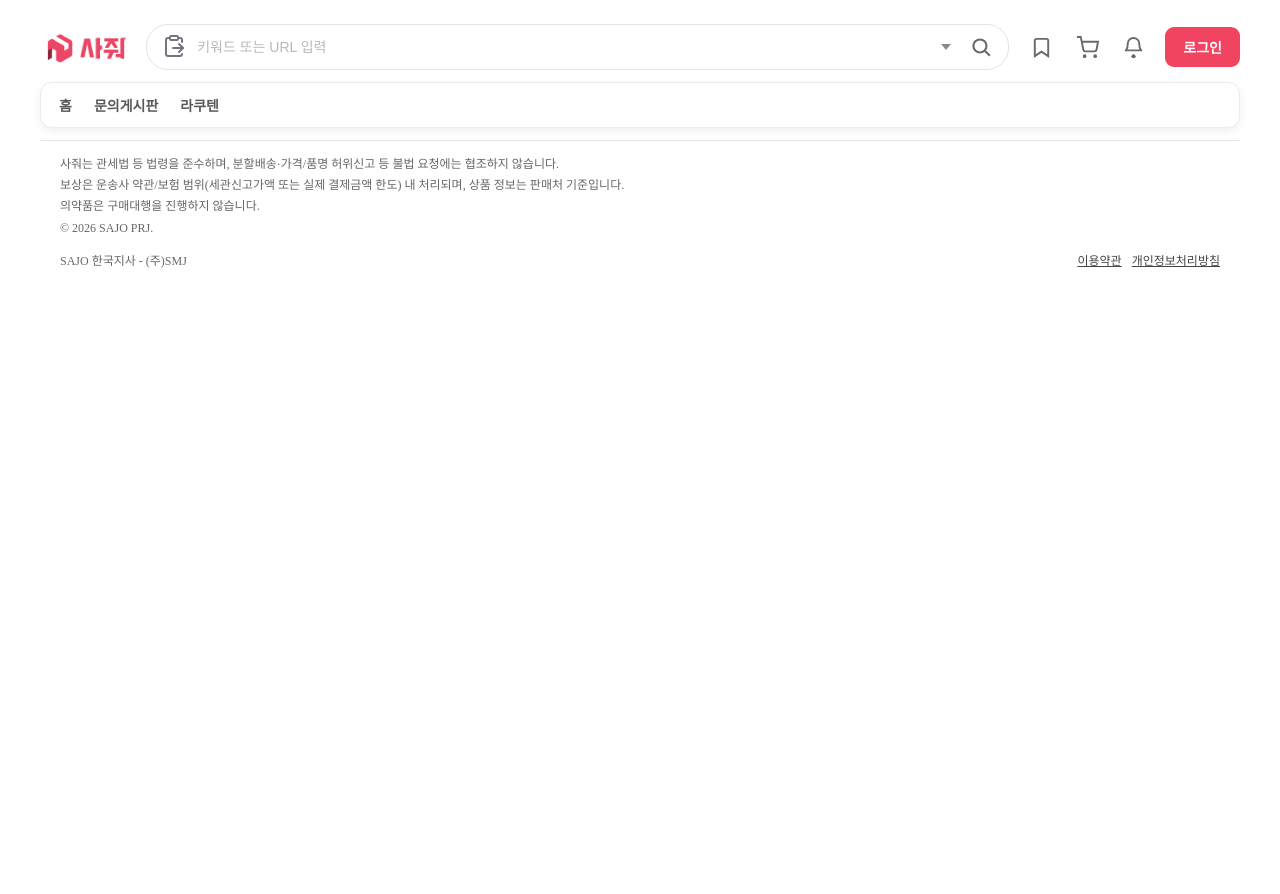
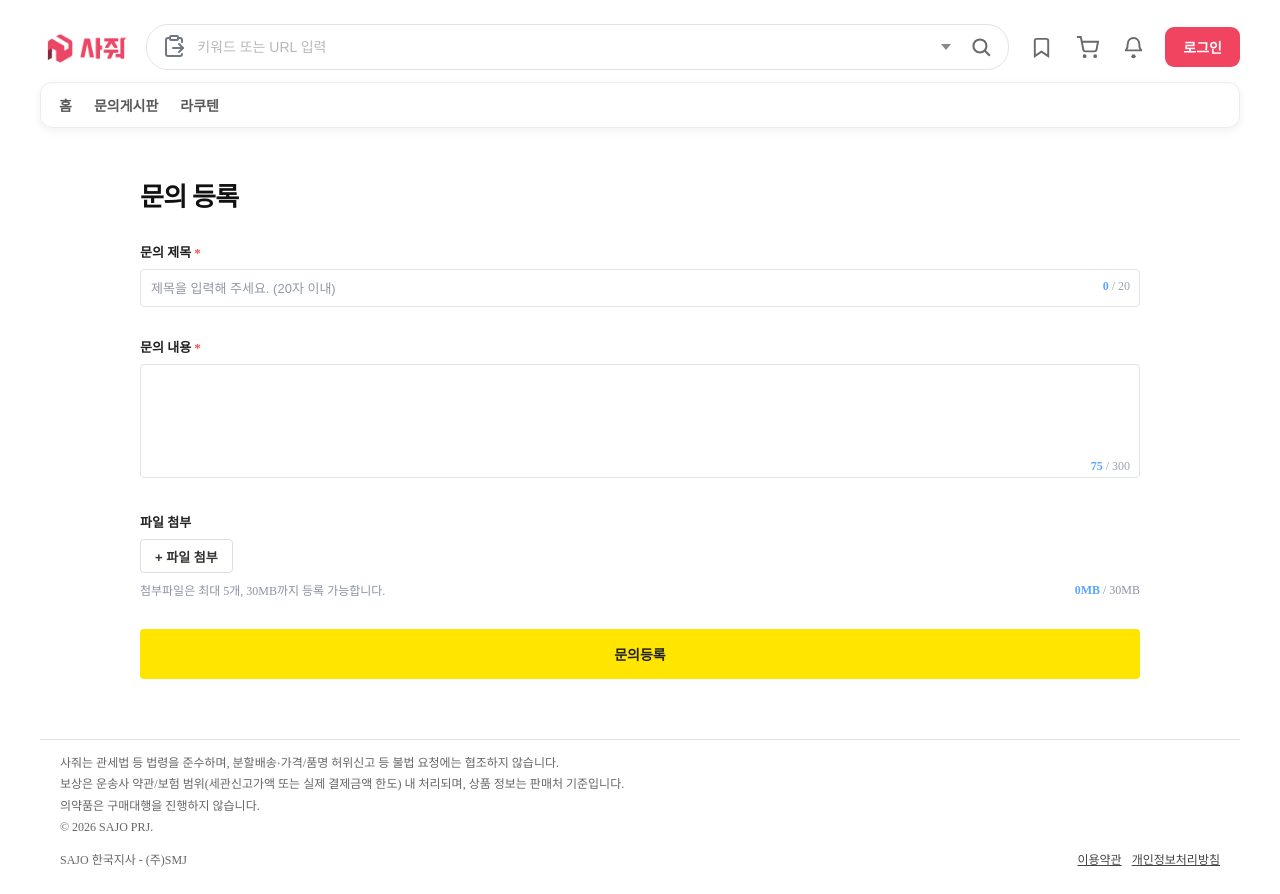
Before and after one commit to byunjisu1/sajo, a React (Create React App) app in the folder frontend/: page /board/write in a window 1280 px wide. Before the commit the page ends 800 px from the top, so only its background shows below. Built offline with nearby package versions, Linux system fonts and the light colour scheme.

Commit message:
fetch: 문의게시판 - 문의 작성 기능 추가

```diff
--- a/frontend/src/App.js
+++ b/frontend/src/App.js
@@ -7,6 +7,7 @@ import Likes from './pages/Likes';
 import Cart from './pages/Cart';
 import Login from './pages/Login';
 import Board from './pages/Board';
+import BoardWrite from './pages/BoardWrite';
 import Rakuten from './pages/Rakuten';
 
 function App() {
@@ -19,6 +20,7 @@ function App() {
 			<Route path="/cart" element={<Cart/>}/>
 			<Route path="/login" element={<Login/>}/>
 			<Route path="/board" element={<Board/>}/>
+			<Route path="/board/write" element={<BoardWrite/>}/>
 			<Route path="/rakuten" element={<Rakuten/>}/>
 		</Routes>
 		<Footer/>
--- a/frontend/src/pages/Board.js
+++ b/frontend/src/pages/Board.js
@@ -1,14 +1,17 @@
 import React from 'react';
+import { useNavigate } from 'react-router-dom';
 import './Board.css';
 
 const Board = () => {
+	const navigate = useNavigate();
+
 	return (
 	    <div className="board-page" aria-label="문의게시판 홈">
 	      <div className="board-header">
 	        <div className="board-title-row">
 	          <h1 className="board-title">문의게시판</h1>
-	          <div className="board-write" aria-hidden="true">
-	            <span className="board-write-pill">📝 문의하기</span>
+	          <div className="board-write-title" aria-hidden="true">
+	            <span className="board-write-pill" onClick={() => navigate('/board/write')}>📝 문의하기</span>
 	          </div>
 	        </div>
 
--- /dev/null
+++ b/frontend/src/pages/BoardWrite.css
@@ -0,0 +1,133 @@
+.board-write {
+	width: 1000px;
+	margin: 50px auto;
+  margin-top: 14px;
+  padding: 12px 10px 10px;
+  background: #fff;
+}
+
+.board-write-header {
+  flex: 0 0 auto;
+  padding: 0 0 8px;
+}
+
+.board-write-header-title {
+  font-size: 26px;
+  font-weight: 800;
+  letter-spacing: -0.03em;
+  color: #111;
+}
+
+.board-write-group {
+  margin-bottom: 30px;
+}
+
+.board-write-label {
+  display: inline-block;
+  margin-bottom: 8px;
+  font-size: 13px;
+  font-weight: 700;
+  color: #222;
+}
+
+.board-required {
+  color: #ff4b4b;
+}
+
+.board-write-input-wrap,
+.board-write-textarea-wrap {
+  position: relative;
+}
+
+.board-write-input {
+  width: 100%;
+  height: 38px;
+  box-sizing: border-box;
+  border: 1px solid #e1e5ea;
+  border-radius: 4px;
+  padding: 0 90px 0 10px;
+  color: #444;
+  font-size: 13px;
+  background: #fff;
+}
+
+.board-write-input::placeholder {
+  color: #9098a5;
+}
+
+.board-write-textarea {
+  width: 100%;
+  height: 114px;
+  box-sizing: border-box;
+  border: 1px solid #e1e5ea;
+  border-radius: 4px;
+  resize: none;
+  padding: 10px;
+  background: #fff;
+}
+
+.board-write-count {
+  position: absolute;
+  right: 10px;
+  top: 10px;
+  font-size: 12px;
+  color: #98a2b3;
+}
+
+.board-write-count strong {
+  color: #5aa6ff;
+}
+
+.board-write-count--textarea {
+  top: auto;
+  bottom: 8px;
+}
+
+.board-write-file-row {
+  display: flex;
+  align-items: center;
+  justify-content: space-between;
+  gap: 8px;
+}
+
+.board-write-file-btn {
+  height: 34px;
+  border: 1px solid #d9dee6;
+  background: #fff;
+  border-radius: 4px;
+  padding: 0 14px;
+  font-size: 13px;
+  font-weight: 600;
+  color: #333;
+  cursor: pointer;
+}
+
+.board-write-file-note {
+  margin-top: 8px;
+  display: flex;
+  align-items: center;
+  justify-content: space-between;
+  gap: 8px;
+  font-size: 12px;
+  color: #8a93a3;
+}
+
+.board-write-file-size {
+  flex-shrink: 0;
+}
+
+.board-write-file-size strong {
+  color: #5aa6ff;
+}
+
+.board-write-submit {
+  width: 100%;
+  height: 50px;
+  border: none;
+  border-radius: 4px;
+  background: #ffe500;
+  color: #222;
+  font-size: 14px;
+  font-weight: 800;
+  cursor: pointer;
+}
--- /dev/null
+++ b/frontend/src/pages/BoardWrite.js
@@ -0,0 +1,56 @@
+import React from 'react';
+import './BoardWrite.css';
+
+const BoardWrite = () => {
+	return (
+	    <section className="board-write" aria-label="문의 작성">
+			<div className="board-write-header">
+	          <h1 className="board-write-header-title">문의 등록</h1>
+			</div>
+	      <div className="board-write-group">
+	        <label className="board-write-label" htmlFor="board-title">
+	          문의 제목 <span className="board-required">*</span>
+	        </label>
+	        <div className="board-write-input-wrap">
+	          <input id="board-title" className="board-write-input" type="text" placeholder="제목을 입력해 주세요. (20자 이내)" readOnly />
+	          <span className="board-write-count">
+	            <strong>0</strong> / 20
+	          </span>
+	        </div>
+	      </div>
+
+	      <div className="board-write-group">
+	        <label className="board-write-label" htmlFor="board-content">
+	          문의 내용 <span className="board-required">*</span>
+	        </label>
+	        <div className="board-write-textarea-wrap">
+	          <textarea id="board-content" className="board-write-textarea" readOnly />
+	          <span className="board-write-count board-write-count--textarea">
+	            <strong>75</strong> / 300
+	          </span>
+	        </div>
+	      </div>
+
+	      <div className="board-write-group">
+	        <span className="board-write-label">파일 첨부</span>
+	        <div className="board-write-file-row">
+	          <button type="button" className="board-write-file-btn">
+	            + 파일 첨부
+	          </button>
+	        </div>
+	        <div className="board-write-file-note">
+	          <span>첨부파일은 최대 5개, 30MB까지 등록 가능합니다.</span>
+	          <span className="board-write-file-size">
+	            <strong>0MB</strong> / 30MB
+	          </span>
+	        </div>
+	      </div>
+
+	      <button type="button" className="board-write-submit">
+	        문의등록
+	      </button>
+	    </section>
+	  );
+};
+
+export default BoardWrite;
```
